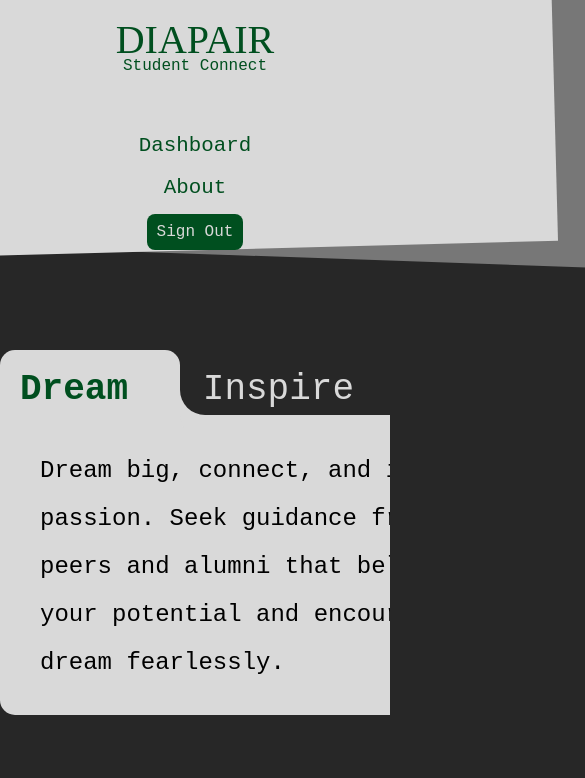
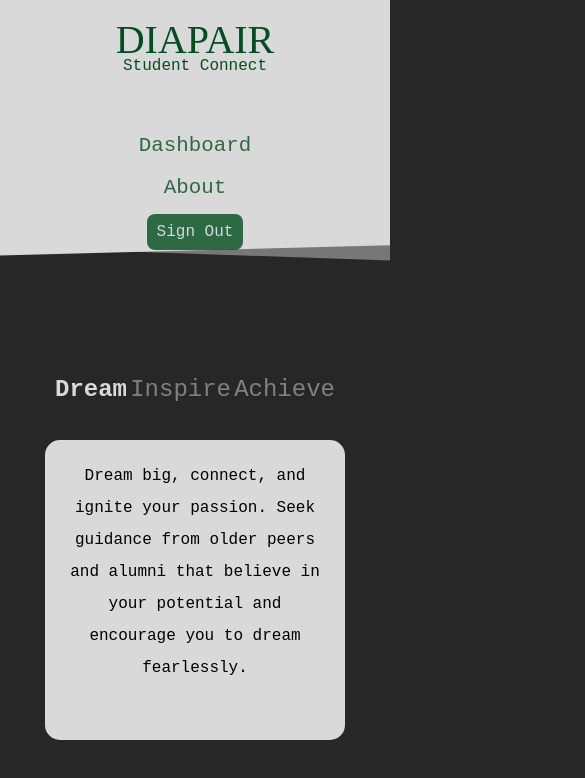
Before and after one commit to hafideledath/diapair-demo, a React (Create React App) app: page / in a window 390 px wide. Shown: the top 778 px of the page, 585 px wide, since content can reach past the window. Built offline with nearby package versions, Linux system fonts and the light colour scheme.

Commit message:
Initial commit

```diff
--- a/src/Nav.css
+++ b/src/Nav.css
@@ -1,6 +1,7 @@
 nav {
   color: #004F1F;
   height: 140px;
+  position: relative;
 }
 
 nav::before, nav::after {
@@ -30,6 +31,15 @@ nav::after {
 
 nav * {
   z-index: 1;
+}
+
+nav a {
+  opacity: 0.8;
+  transition-duration: .2s;
+}
+
+nav a:hover {
+  opacity: 1;
 }
 
 nav a:not(:last-of-type) {
--- a/src/Tabs.css
+++ b/src/Tabs.css
@@ -46,7 +46,6 @@
 
 .tab-highlight.dream {
     left: 0;
-    transform: none;
 }
 
 .tab-highlight.inspire {
@@ -55,7 +54,6 @@
 
 .tab-highlight.achieve {
     left: calc(100% - 180px);
-    transform: none;
 }
 
 .content {
@@ -66,3 +64,59 @@
     box-sizing: border-box;
     border-radius: 15px;
 }
+
+@media (max-width: 700px) {
+    .content, .tab-headers {
+        width: 450px;
+    }
+
+    .tab-headers {
+        font-size: 1.75rem;
+    }
+
+    .tab-highlight {
+        width: 130px;
+    }
+
+    .content {
+        font-size: 1.3rem;
+    }
+
+    .tab-highlight.inspire {
+        left: calc(47% - 65px);
+    }
+
+    .tab-highlight.achieve {
+        left: calc(100% - 130px);
+    }
+}
+
+@media (max-width: 490px) {
+    .tab-highlight {
+        display: none;
+    }
+
+    .content {
+        text-align: center;
+    }
+
+    .green {
+        color: #D9D9D9;
+    }
+
+    .tab-headers {
+        max-width: 320px;
+        font-size: 1.5rem;
+    }
+
+    .tab-headers a:not(.green) {
+        opacity: 0.5;
+    }
+
+    .content {
+        max-width: 300px;
+        margin-top: 10px;
+        font-size: 1rem;
+        padding: 20px;
+    }
+}
```
Also changed, not shown: 1 other file (tests, documents, lock files or other folders).
